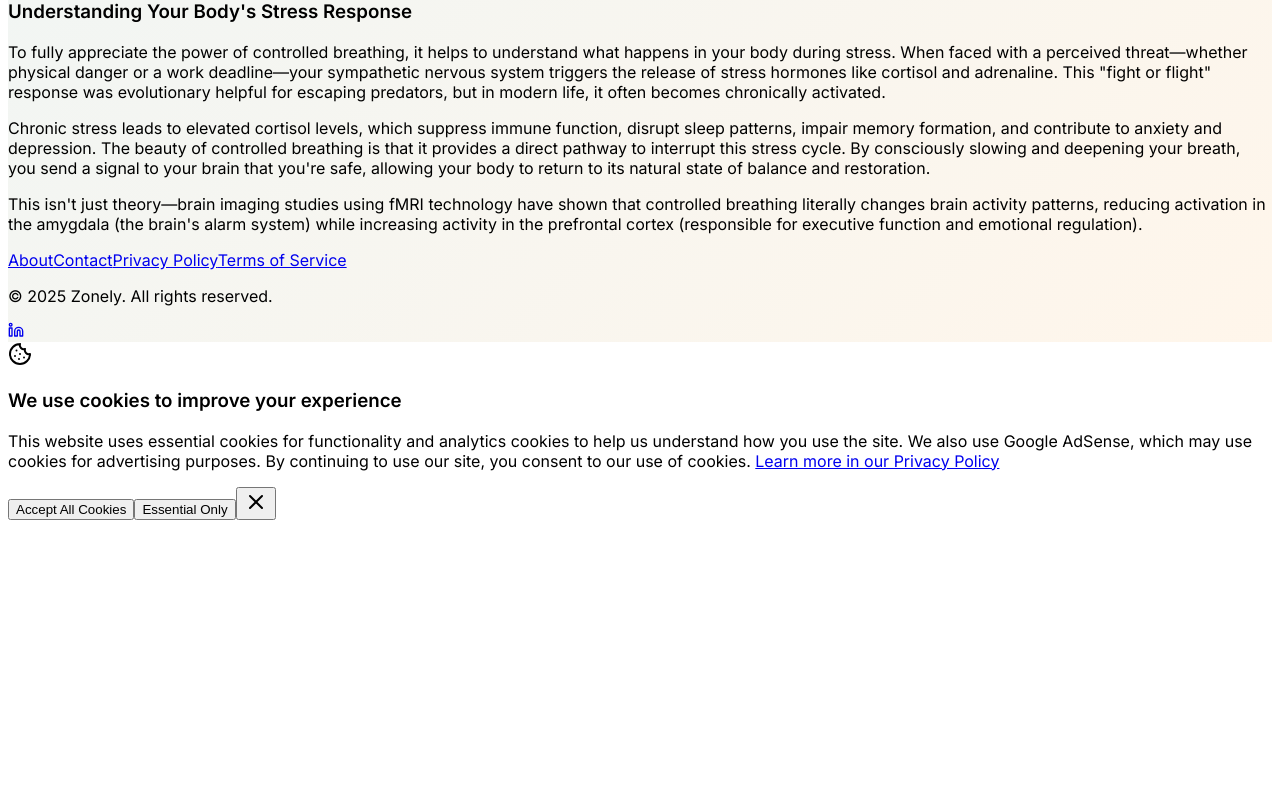
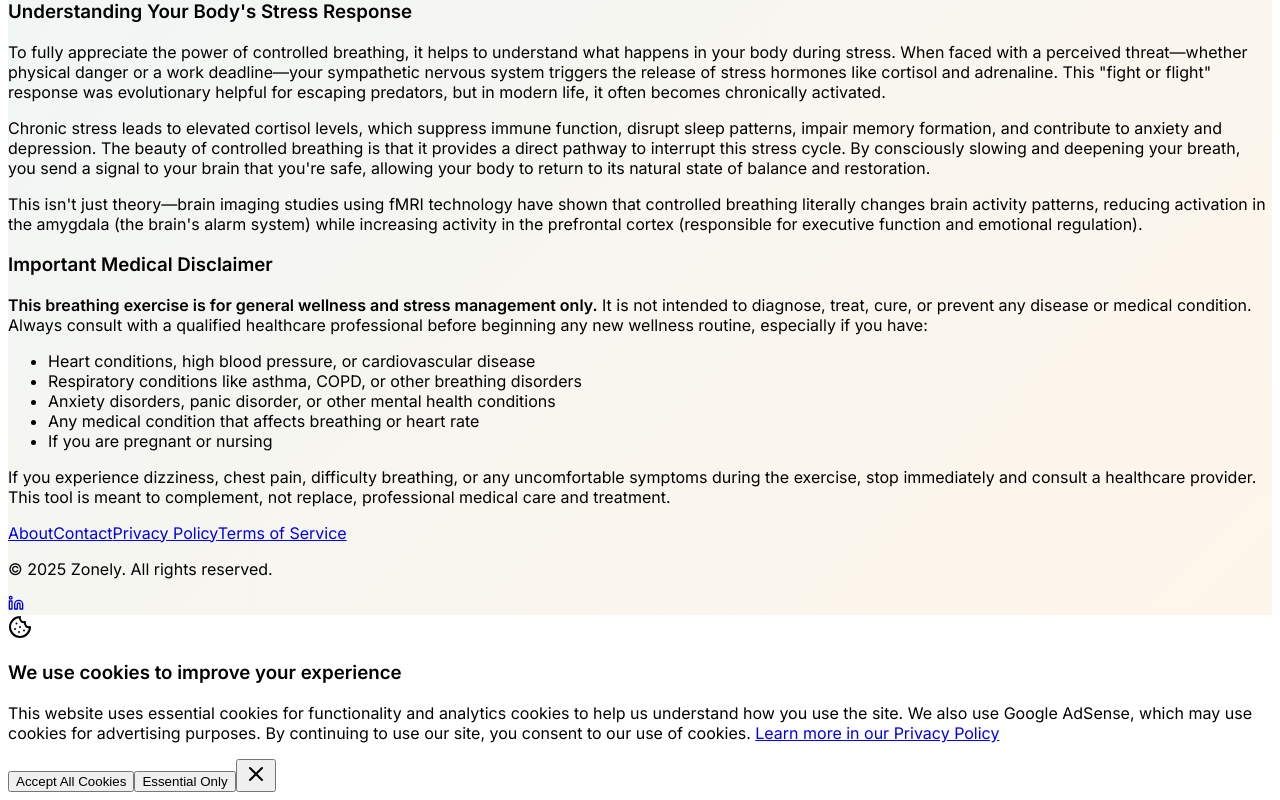
Before and after one commit to AxraMj/ZonelySpaceWebsite, a React (Vite) app in the folder client/: page / in a window 1280 px wide. Shown: the part 2185-2985 px from the top of the page. Before the commit the page ends 2713 px from the top, so only its background shows below. Built offline with nearby package versions, Linux system fonts and the light colour scheme.

Commit message:
auto-commit for c0c243df-2a71-4a0d-a7ab-a3d5918dbb17

```diff
--- a/client/src/pages/home.tsx
+++ b/client/src/pages/home.tsx
@@ -374,6 +374,31 @@ export default function Home() {
                 </p>
               </div>
             </div>
+
+            <div className="mt-8 bg-white/60 backdrop-blur-sm rounded-lg p-6 border border-slate-200/30">
+              <h3 className="text-xl font-medium text-slate-700 mb-4">
+                Important Medical Disclaimer
+              </h3>
+              <div className="space-y-3 text-sm text-slate-600">
+                <p>
+                  <strong>This breathing exercise is for general wellness and stress management only.</strong> It is not intended
+                  to diagnose, treat, cure, or prevent any disease or medical condition. Always consult with a qualified healthcare
+                  professional before beginning any new wellness routine, especially if you have:
+                </p>
+                <ul className="list-disc pl-6 space-y-1">
+                  <li>Heart conditions, high blood pressure, or cardiovascular disease</li>
+                  <li>Respiratory conditions like asthma, COPD, or other breathing disorders</li>
+                  <li>Anxiety disorders, panic disorder, or other mental health conditions</li>
+                  <li>Any medical condition that affects breathing or heart rate</li>
+                  <li>If you are pregnant or nursing</li>
+                </ul>
+                <p>
+                  If you experience dizziness, chest pain, difficulty breathing, or any uncomfortable symptoms during the exercise,
+                  stop immediately and consult a healthcare provider. This tool is meant to complement, not replace, professional
+                  medical care and treatment.
+                </p>
+              </div>
+            </div>
           </motion.div>
         </section>
 
```
